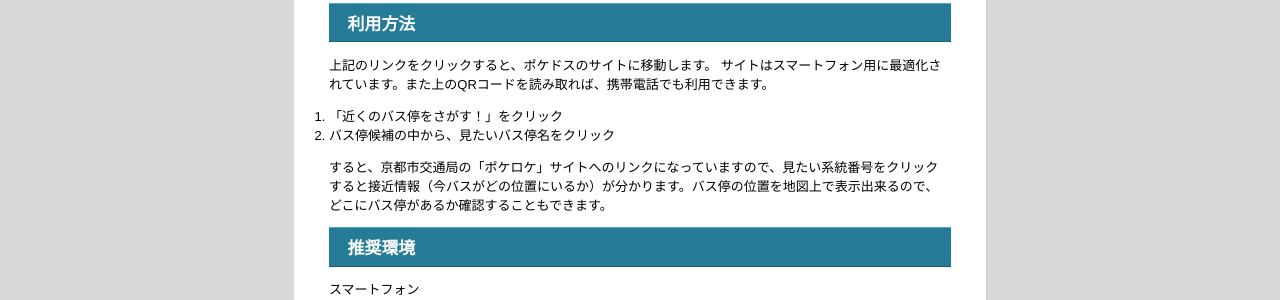
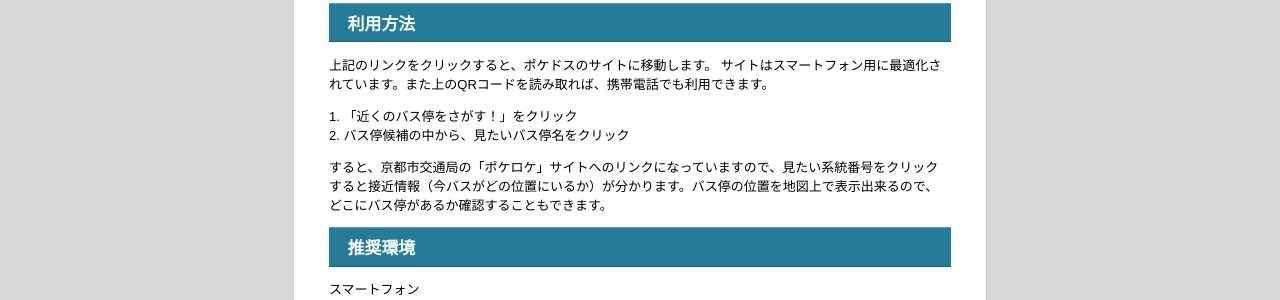
Before and after one commit to capybala/capybala.github.io, a Jekyll site: the page built from _posts/2010-10-14-pokedos.md, in a window 1280 px wide. Shown: the part 1382-1682 px from the top of the page. Built offline with Jekyll 4.4.1, drawn with Linux system fonts in a browser that asks for light colours; Markdown is read by kramdown in place of the engine named in the settings.

Commit message:
リストスタイルの見た目を調整しました

```diff
--- a/css/main.scss
+++ b/css/main.scss
@@ -387,6 +387,10 @@ a:visited { color: #f56fac; }
       color: #ffffff;
     }
 
+    ol,ul{
+      list-style-position: inside;
+    }
+
     img{
       margin: 3% 0;
       padding: 1%;
```
